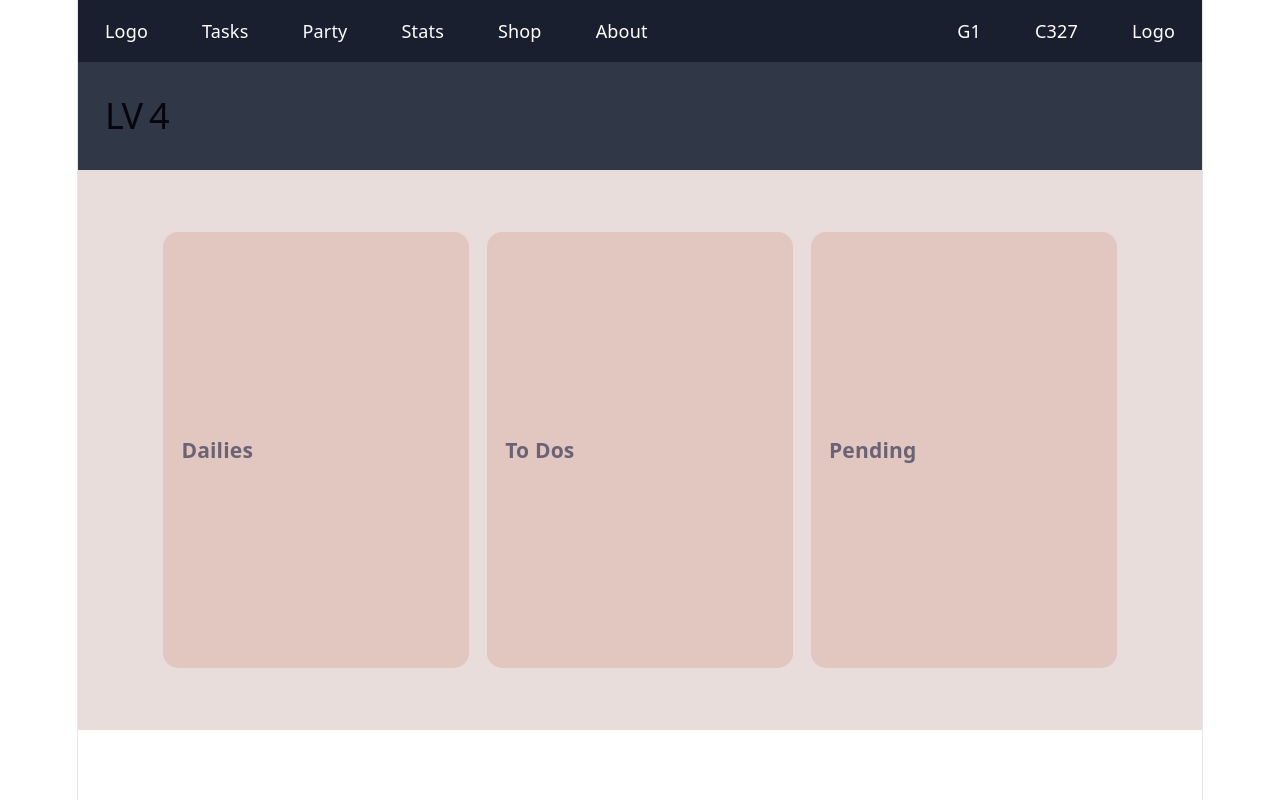
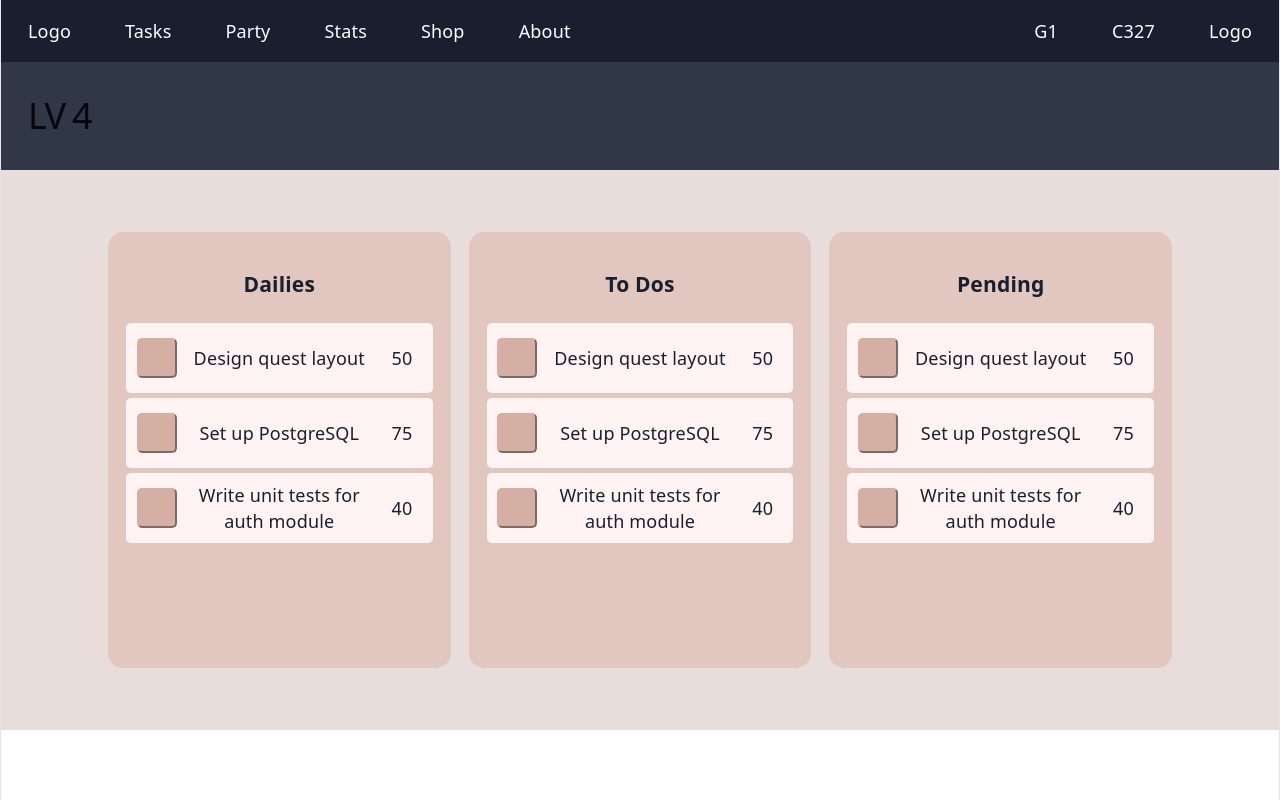
Before and after one commit to Ziad-Agha/ToDoApp, a React (Vite) app in the folder Frontend/: page / in a window 1280 px wide. Built offline with nearby package versions, Linux system fonts and the light colour scheme.

Commit message:
#4 - Initial TaskBox created

```diff
--- a/Frontend/src/App.css
+++ b/Frontend/src/App.css
@@ -1,3 +1,7 @@
+.flex {
+  display: flex;
+}
+
 /* -------------------------------- */
 /*            NAVBAR                */
 /* -------------------------------- */
@@ -66,9 +70,11 @@ nav a {
 
 .tasks-section {
   display: flex;
+  flex-direction: column;
   align-items: center;
   background-color: #e2c7c0;
 
+  min-width: 300px;
   width: 24%;
   height: 50vh;
   padding: 1rem;
@@ -76,8 +82,42 @@ nav a {
   border-radius: 15px;
 }
 
+.task-box {
+  min-width: 300px;
+  min-height: 70px;
+  border-radius: 5px;
+  margin: 5px 0;
+  /* padding: 5px; */
 
+  align-items: center;
+  background-color: #fff4f3;
+}
 
+.tasks-view h3,
+.tasks-view span {
+  color: #191f2f;
+}
+
+.task-left,
+.task-right {
+  flex: 0.2;
+  display: flex;
+  justify-content: center;
+}
+
+.task-center {
+  flex: 0.6;
+  display: flex;
+  justify-content: center;
+}
+
+.checkmark {
+  width: 40px;
+  height: 40px;
+  border-radius: 5px;
+  border-color: #d5aea4;
+  background-color: #d5aea4;
+}
 
 
 
--- a/Frontend/src/HomePage.tsx
+++ b/Frontend/src/HomePage.tsx
@@ -37,16 +37,102 @@ function SubNav() {
 }
 
 function TaskSection({ header, type }) {
-    return <section className={`tasks-section ${type}`}>
+    const dummyTasks: Task[] = [
+        {
+            user_id: "u_001",
+            task_id: "t_001",
+            title: "Design quest layout",
+            description: "Create wireframes for the main task board page",
+            difficulty: "medium",
+            type: "design",
+            status: "incomplete",
+            value: 50,
+            created_on: new Date("2026-06-20"),
+            deadline: new Date("2026-06-30"),
+        },
+        {
+            user_id: "u_001",
+            task_id: "t_002",
+            title: "Set up PostgreSQL",
+            difficulty: "hard",
+            type: "backend",
+            status: "complete",
+            value: 75,
+            created_on: new Date("2026-06-18"),
+            deadline: new Date("2026-06-25"),
+        },
+        {
+            user_id: "u_001",
+            task_id: "t_003",
+            title: "Write unit tests for auth module",
+            description: "Cover login, registration and token refresh endpoints",
+            difficulty: "medium",
+            type: "backend",
+            status: "incomplete",
+            value: 40,
+            created_on: new Date("2026-06-21"),
+            deadline: new Date("2026-07-05"),
+        },
+        {
+            user_id: "u_001",
+            task_id: "t_004",
+            title: "Fix navbar alignment on mobile",
+            difficulty: "easy",
+            type: "frontend",
+            status: "incomplete",
+            value: 20,
+            created_on: new Date("2026-06-24"),
+            deadline: new Date("2026-06-27"),
+        },
+        {
+            user_id: "u_001",
+            task_id: "t_005",
+            title: "Research XP progression systems",
+            description: "Look into how Habitica and Duolingo handle levelling curves",
+            difficulty: "easy",
+            type: "research",
+            status: "complete",
+            value: 15,
+            created_on: new Date("2026-06-15"),
+            deadline: new Date("2026-06-22"),
+        },
+    ];
+
+    return <section className='tasks-section'>
         <h3>{header}</h3>
         <div className="tasks-list">
-            <Task />
+            <TaskBox task={dummyTasks[0]} />
+            <TaskBox task={dummyTasks[1]} />
+            <TaskBox task={dummyTasks[2]} />
         </div>
     </section>
 }
 
-function Task(){
-    return <div className="task">
+interface Task {
+    user_id: string;
+    task_id: string;
+    title: string;
+    description?: string; // or details or note
+    difficulty: string;
+    type: string;
+    status: string;
+    value: number;
+    created_on: Date;
+    deadline: Date;
+}
 
-    </div>
-}
+function TaskBox({ task }) {
+    return (
+        <article className="flex task-box">
+            <div className="task-left">
+                <button className="checkmark" />
+            </div>
+            <div className="task-center">
+                <span className="task-name">{task.title}</span>
+            </div>
+            <div className="task-right">
+                <span className="task-value">{task.value}</span>
+            </div>
+        </article>
+    );
+};
--- a/Frontend/src/index.css
+++ b/Frontend/src/index.css
@@ -51,7 +51,7 @@
 }
 
 #root {
-  width: 1126px;
+  /* width: 1126px; */
   max-width: 100%;
   margin: 0 auto;
   text-align: center;
```
